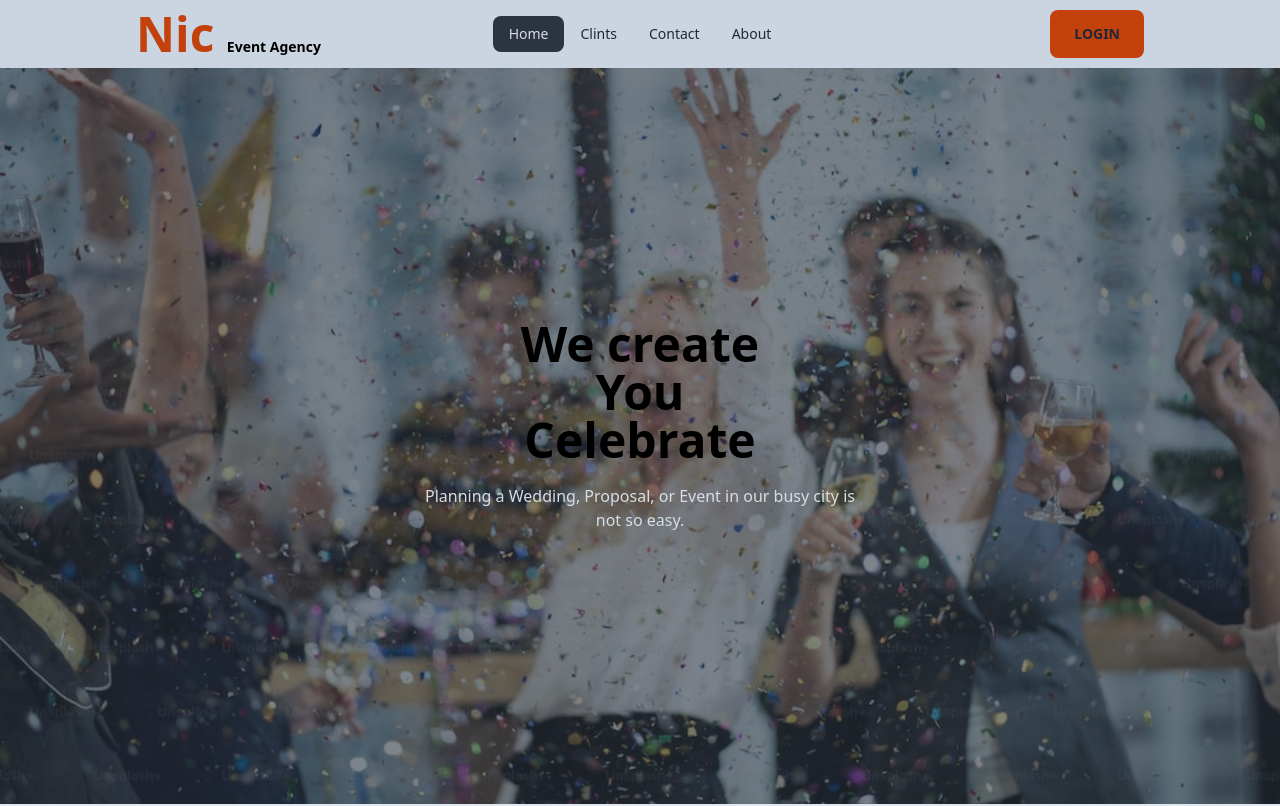
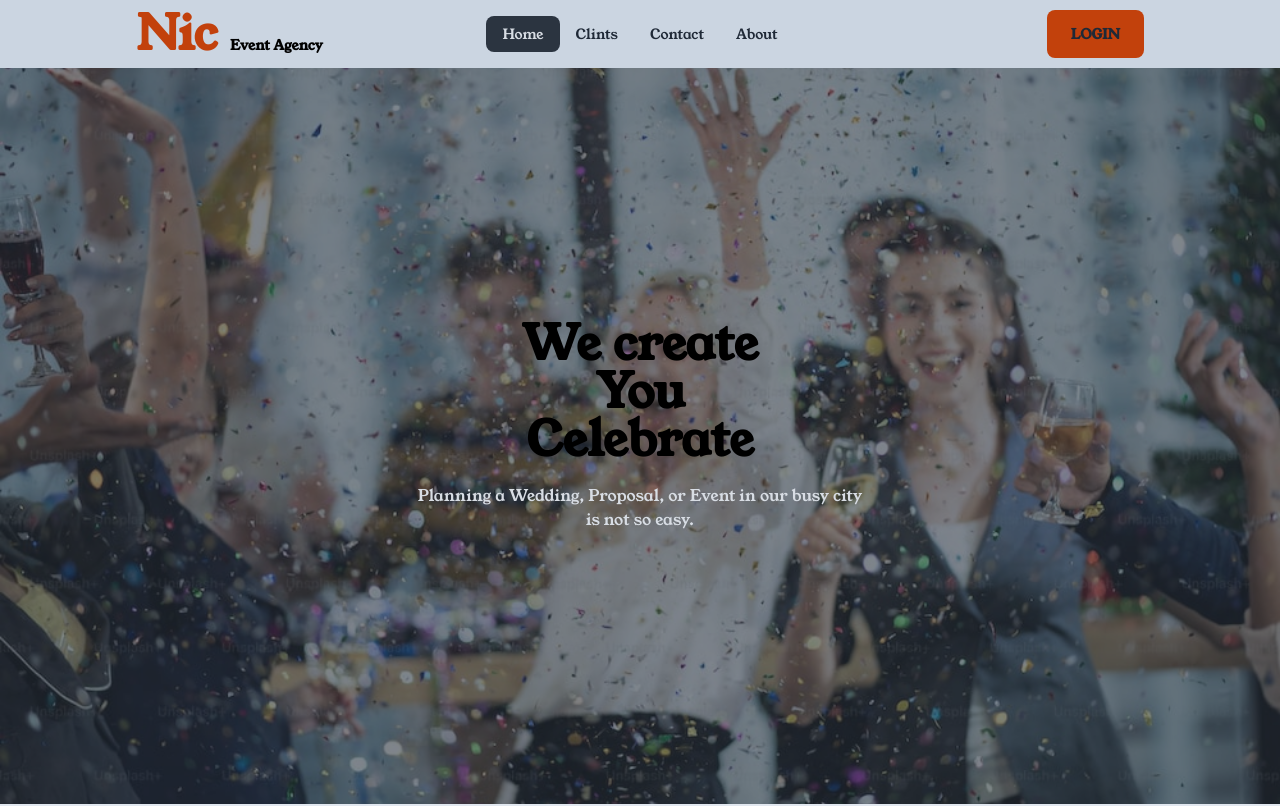
Before and after one commit to forhadhossen1/event-management, a React (Vite) app: page / in a window 1280 px wide. Shown: the top 806 px of the page. Built offline with nearby package versions, Linux system fonts and the light colour scheme; no server answers.

Commit message:
added font family for this full web

```diff
--- a/src/index.css
+++ b/src/index.css
@@ -1,3 +1,9 @@
+@import url('https://fonts.googleapis.com/css2?family=Young+Serif&display=swap');
+
 @tailwind base;
 @tailwind components;
 @tailwind utilities;
+
+body {
+    font-family: 'Young Serif', serif;
+}
```
